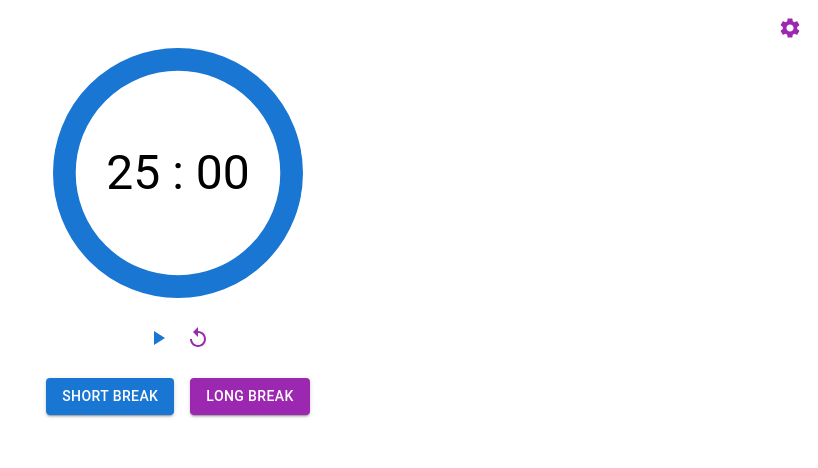
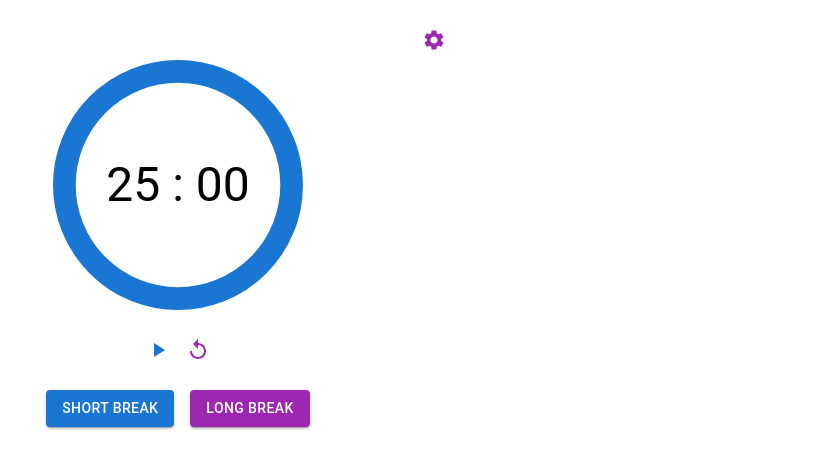
Before and after one commit to SebaaAguilera/pomodoro, a Next.js app: page / in a window 1280 px wide. Shown: the top 468 px of the page, without its empty margins (462-1280 px from the left). Built offline with nearby package versions, Linux system fonts and the light colour scheme.

Commit message:
upd: layout logic

```diff
--- /dev/null
+++ b/src/layouts/DefaultLayout.js
@@ -0,0 +1,21 @@
+
+import Head from 'next/head'
+import { Inter } from 'next/font/google'
+
+const inter = Inter({ subsets: ['latin'] })
+
+export default function DefaultLayout({ children }) {
+  return (
+    <>
+      <Head>
+        <title>Create Next App</title>
+        <meta name="description" content="Generated by create next app" />
+        <meta name="viewport" content="width=device-width, initial-scale=1" />
+        <link rel="icon" href="/favicon.ico" />
+      </Head>
+      <main className={inter.className}>
+        { children }
+      </main>
+    </>
+)
+}
--- a/src/pages/_app.js
+++ b/src/pages/_app.js
@@ -1,3 +1,4 @@
 export default function App({ Component, pageProps }) {
-  return <Component {...pageProps} />
+  const getLayout = Component?.getLayout || ((page) => page)
+  return getLayout(<Component {...pageProps}/>)
 }
--- a/src/pages/index.js
+++ b/src/pages/index.js
@@ -1,15 +1,13 @@
-import Head from 'next/head'
-import { Inter } from 'next/font/google'
 import { useCallback, useState } from 'react'
+import Container from '@mui/material/Container'
+import DefaultLayout from '@/layouts/DefaultLayout'
 import SettingsButton from '@/components/SettingsButton'
 import Timer from '@/components/Timer'
 import TimerSelect from '@/components/TimerSelect'
 import TimerSettings from '@/components/TimerSettings'
 
-const inter = Inter({ subsets: ['latin'] })
 
 export default function Home() {
-
   const [isSettingsOpen, setIsSettingsOpen] = useState(false)
   const [timer, setTimer] = useState('POMODORO')
   const [timersSeconds, setTimersSeconds] = useState({
@@ -23,14 +21,7 @@ export default function Home() {
   }, [])
 
   return (
-    <>
-      <Head>
-        <title>Create Next App</title>
-        <meta name="description" content="Generated by create next app" />
-        <meta name="viewport" content="width=device-width, initial-scale=1" />
-        <link rel="icon" href="/favicon.ico" />
-      </Head>
-      <main>
+    <Container maxWidth="sm" sx={{ marginTop: "20px"}}>
       {
         isSettingsOpen ?
         <TimerSettings
@@ -55,7 +46,10 @@ export default function Home() {
           />
         </>
       }
-      </main>
-    </>
+    </Container>
   )
 }
+
+Home.getLayout = function getLayout(page) {
+  return <DefaultLayout>{page}</DefaultLayout>
+}
```
Lines whose indentation alone changed are shown as unchanged.
